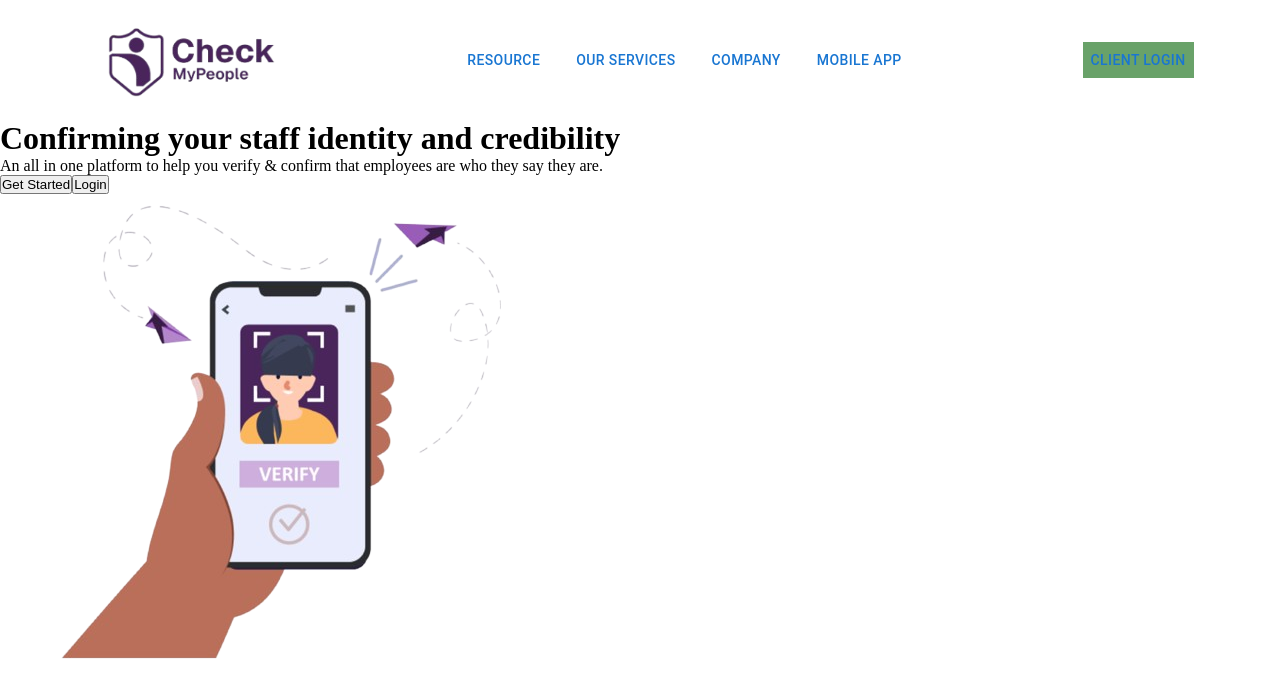
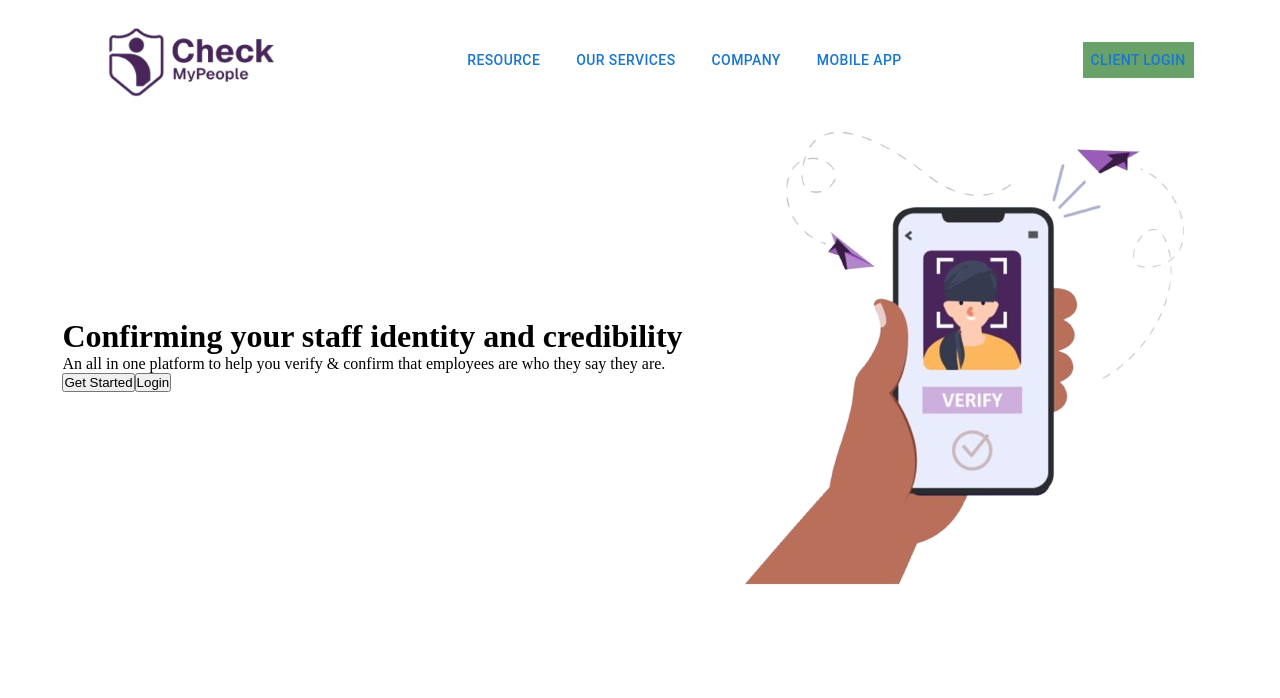
Before and after one commit to janeAnezi/check_my_people, a React (Vite) app: page / in a window 1280 px wide. Shown: the top 698 px of the page. Built offline with nearby package versions, Linux system fonts and the light colour scheme.

Commit message:
Add home content

```diff
--- a/src/App.css
+++ b/src/App.css
@@ -27,3 +27,9 @@
     border: none;
   }
 }
+
+.home {
+  display: flex;
+  justify-content: center;
+  align-items: center;
+}
--- a/src/Components/Home.jsx
+++ b/src/Components/Home.jsx
@@ -2,7 +2,7 @@ import homeImage from '../assets/home.png'
 
 export default function Home() {
   return (
-    <div>
+    <div className='home'>
         <div>
             <h1>Confirming your staff identity and credibility</h1>
             <p>An all in one platform to help you verify & confirm that employees are who they say they are.</p>
```
